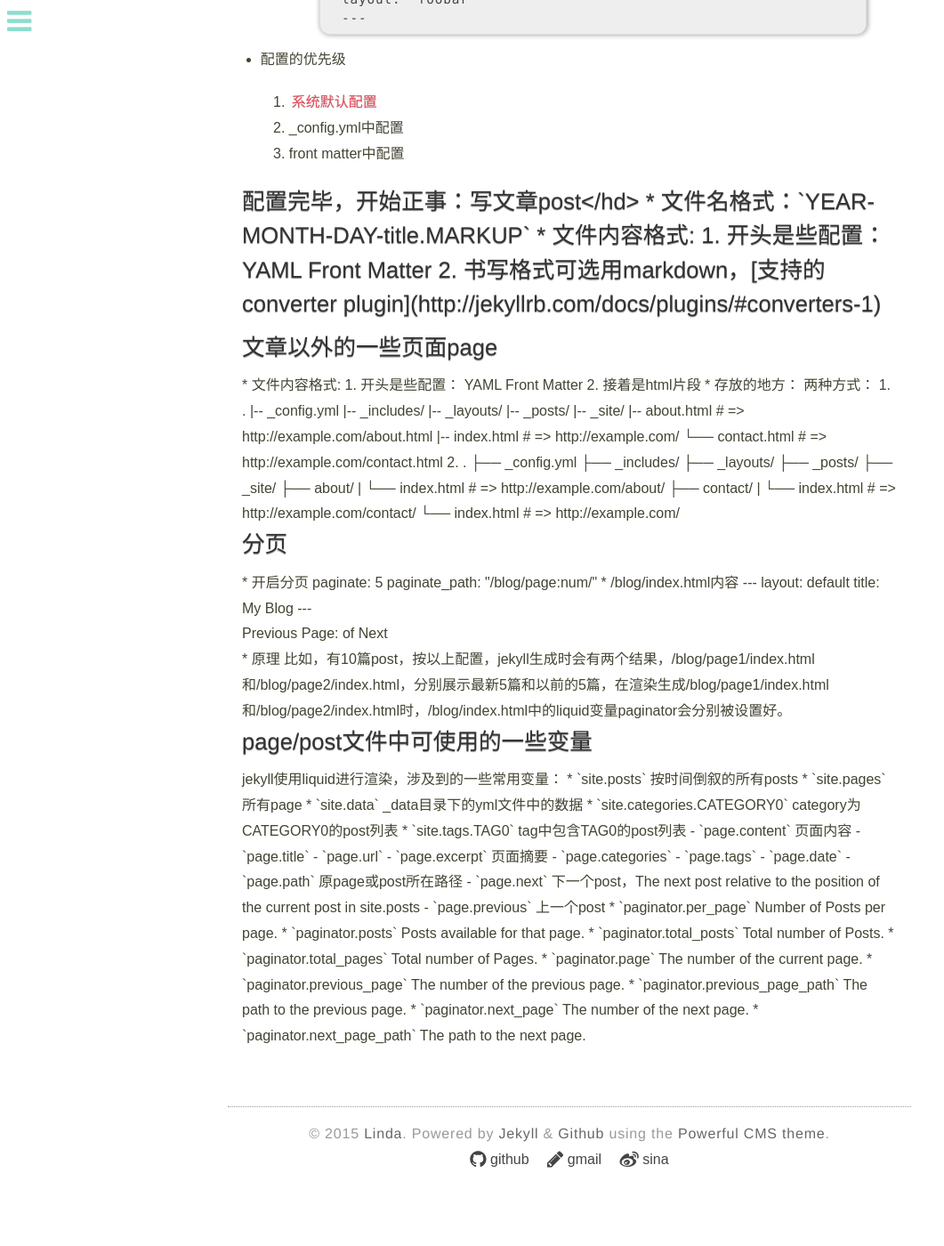
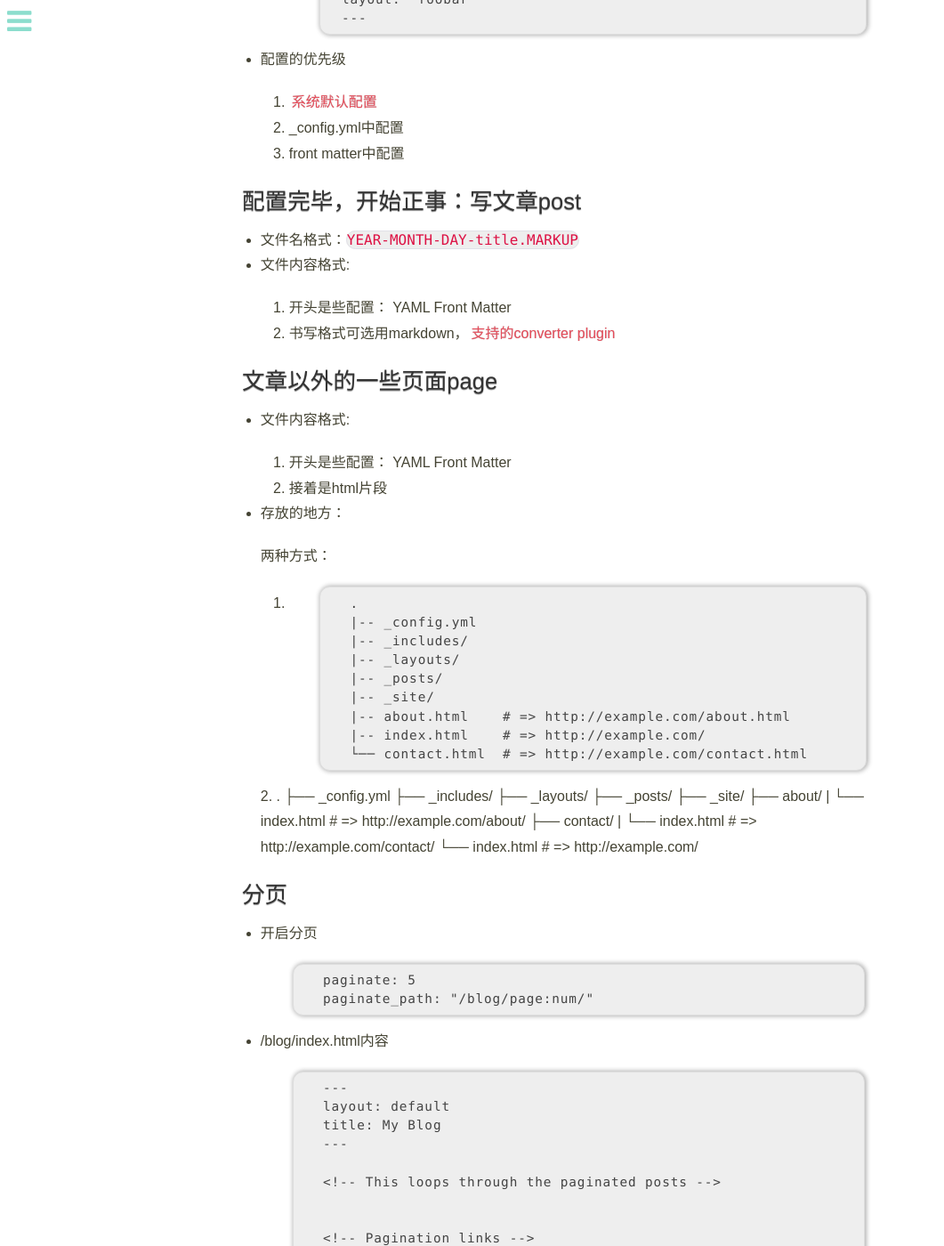
Before and after one commit to lindabigwheel/blog, a Jekyll site: the page built from _posts/2015-03-11-jekyll.md, in a window 1280 px wide and 1400 px high, scrolled down 4296 px. Shown: the whole window at 89% size, without its empty margins (0-1061 px from the left). Built offline with Jekyll 4.4.1, drawn with Linux system fonts in a browser that asks for light colours; Markdown is read by kramdown in place of the engine named in the settings; before the commit the page ends 5646 px from its top, so only the background shows below that; some of the changed text lies outside the part shown.

Commit message:
update _posts/2015-03-11-jekyll.md

```diff
--- a/_posts/2015-03-11-jekyll.md
+++ b/_posts/2015-03-11-jekyll.md
@@ -111,7 +111,7 @@ Mac下可能会出现如下错误：
 		  new                   Creates a new Jekyll site scaffold in PATH
 		  serve, server, s      Serve your site locally
 
-<h2 id="id-2"> 配置</h2>
+<h2 id="id-2"> 配置 </h2>
 
 * 配置的种类
 
@@ -167,7 +167,7 @@ Mac下可能会出现如下错误：
 	2. _config.yml中配置
 	3. front matter中配置
 
-<h2 id="id-3">  配置完毕，开始正事：写文章post</hd>
+<h2 id="id-3">  配置完毕，开始正事：写文章post </h2>
 
 * 文件名格式：`YEAR-MONTH-DAY-title.MARKUP`
 * 文件内容格式:
```
